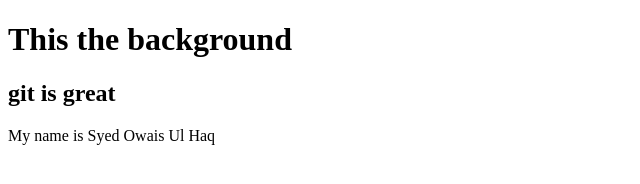
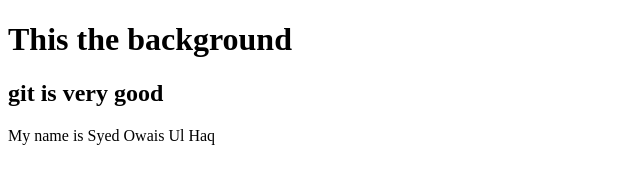
Before and after one commit to owais-dev/test-project, a plain HTML site: page index.html in a window 1280 px wide. Shown: the full height of the page, 0-640 px from the left. Drawn offline with Linux system fonts and the light colour scheme.

```diff
--- a/index.html
+++ b/index.html
@@ -5,7 +5,7 @@
 </head>
 <body>
 	<h1>This the background</h1>
-	<h2>git is great</h2>
+	<h2>git is very good</h2>
 
 	My name is Syed Owais Ul Haq
 </body>
```
